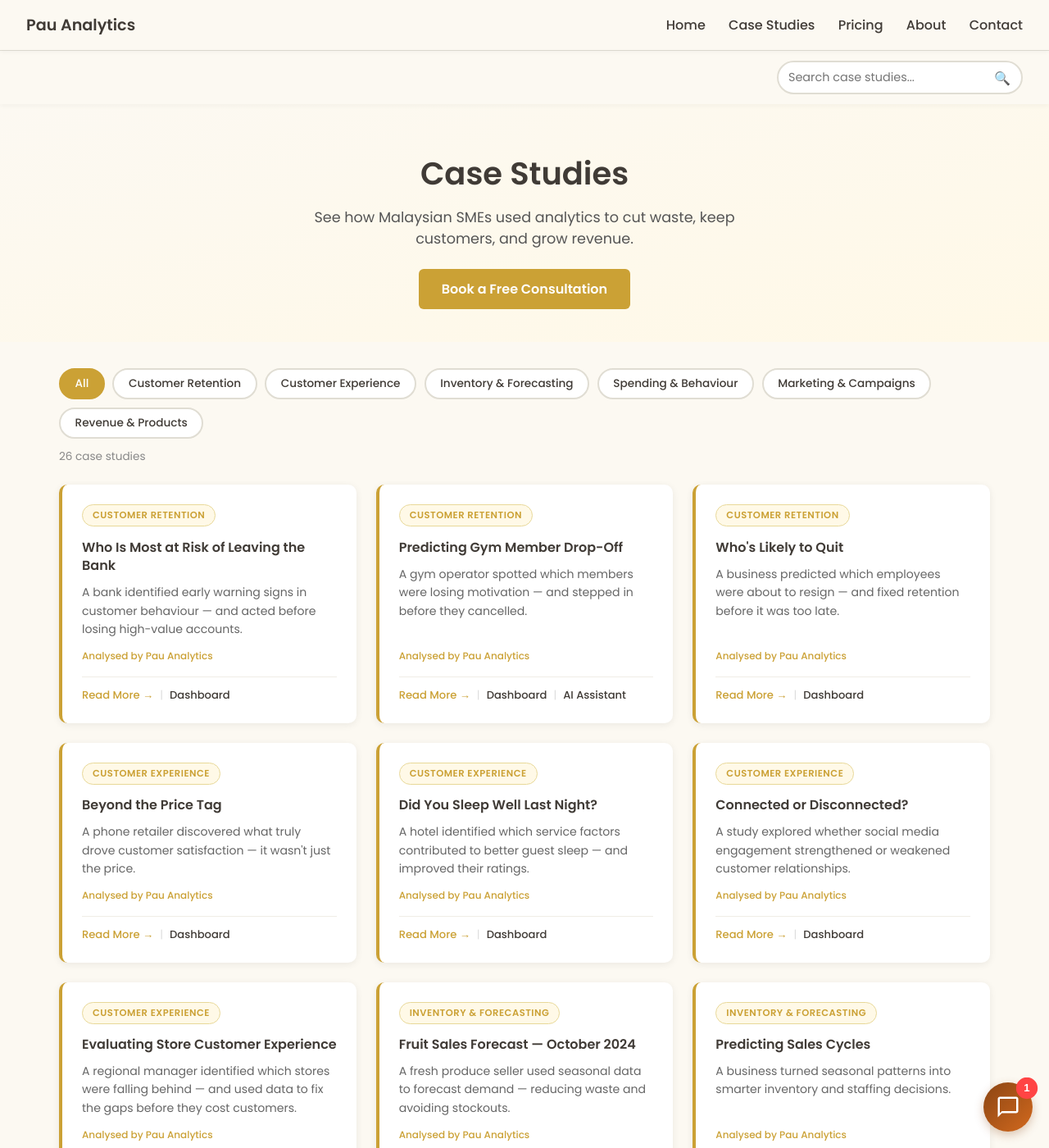
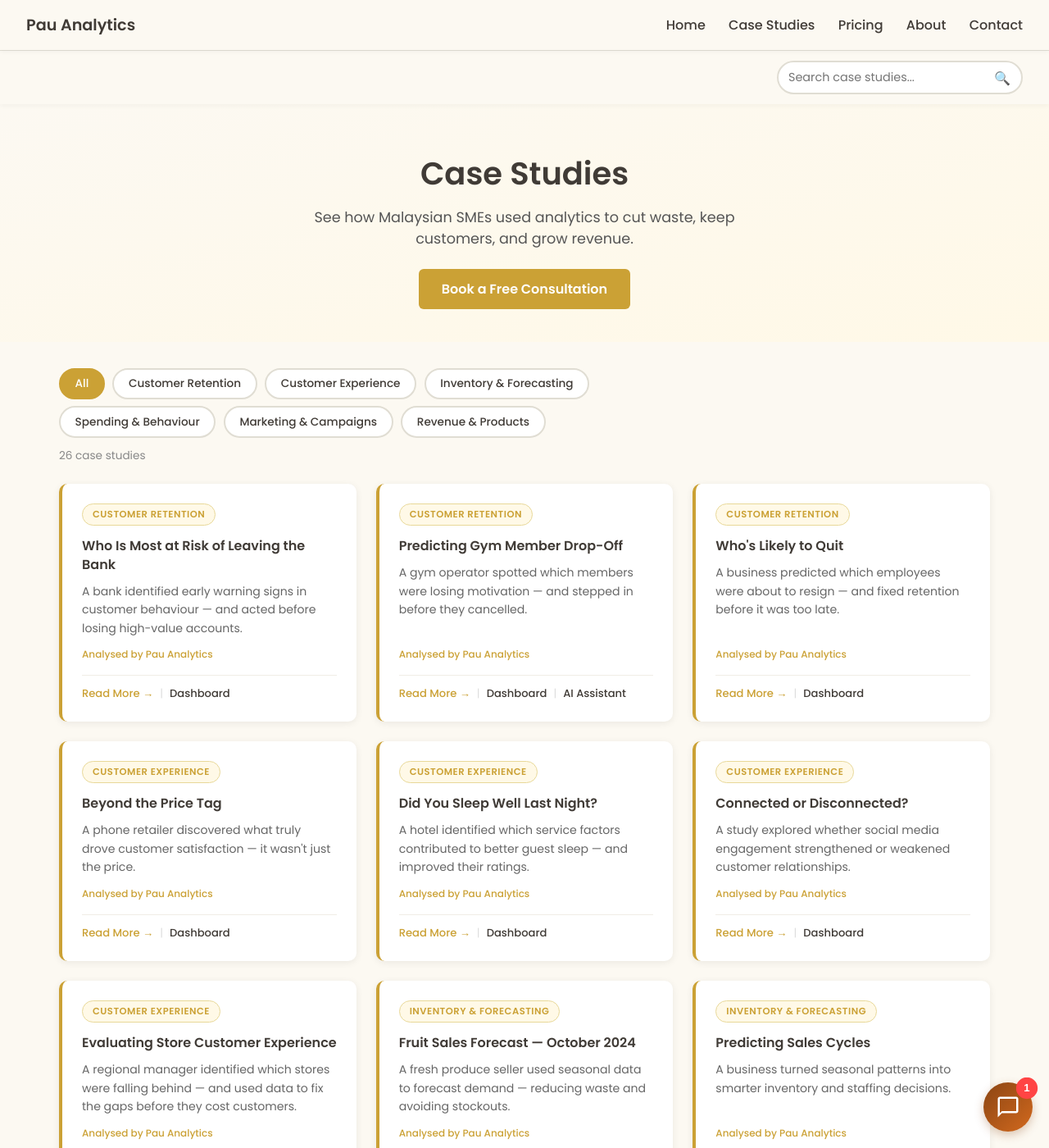
Before and after one commit to lyven81/pinnacles-learning-website, a Jekyll site: the page data-analytics.html, which Jekyll copies as it is, in a window 1280 px wide and 1400 px high. Shown: the whole window at 82% size. Built offline with Jekyll 4.4.1, drawn with Linux system fonts in a browser that asks for light colours.

Commit message:
Split filter pills into two rows on case studies page
Row 1: All, Customer Retention, Customer Experience, Inventory & Forecasting
Row 2: Spending & Behaviour, Marketing & Campaigns, Revenue & Products

Co-Authored-By: Claude Sonnet 4.6 <noreply@anthropic.com>

```diff
--- a/data-analytics.html
+++ b/data-analytics.html
@@ -170,9 +170,15 @@
 
     .filter-pills {
       display: flex;
+      flex-direction: column;
+      gap: 0.5rem;
+      margin-bottom: 0.75rem;
+    }
+
+    .filter-row {
+      display: flex;
       flex-wrap: wrap;
       gap: 0.6rem;
-      margin-bottom: 0.75rem;
     }
 
     .filter-pill {
@@ -377,13 +383,17 @@
   <!-- Filter Pills -->
   <div class="filter-section">
     <div class="filter-pills">
+      <div class="filter-row">
         <button class="filter-pill active" data-filter="all" onclick="filterCards('all')">All</button>
         <button class="filter-pill" data-filter="Customer Retention" onclick="filterCards('Customer Retention')">Customer Retention</button>
         <button class="filter-pill" data-filter="Customer Experience" onclick="filterCards('Customer Experience')">Customer Experience</button>
         <button class="filter-pill" data-filter="Inventory & Forecasting" onclick="filterCards('Inventory & Forecasting')">Inventory & Forecasting</button>
+      </div>
+      <div class="filter-row">
         <button class="filter-pill" data-filter="Spending & Behaviour" onclick="filterCards('Spending & Behaviour')">Spending & Behaviour</button>
         <button class="filter-pill" data-filter="Marketing & Campaigns" onclick="filterCards('Marketing & Campaigns')">Marketing & Campaigns</button>
         <button class="filter-pill" data-filter="Revenue & Products" onclick="filterCards('Revenue & Products')">Revenue & Products</button>
+      </div>
     </div>
     <p class="results-count" id="resultsCount">26 case studies</p>
   </div>
```
Lines whose indentation alone changed are shown as unchanged.
